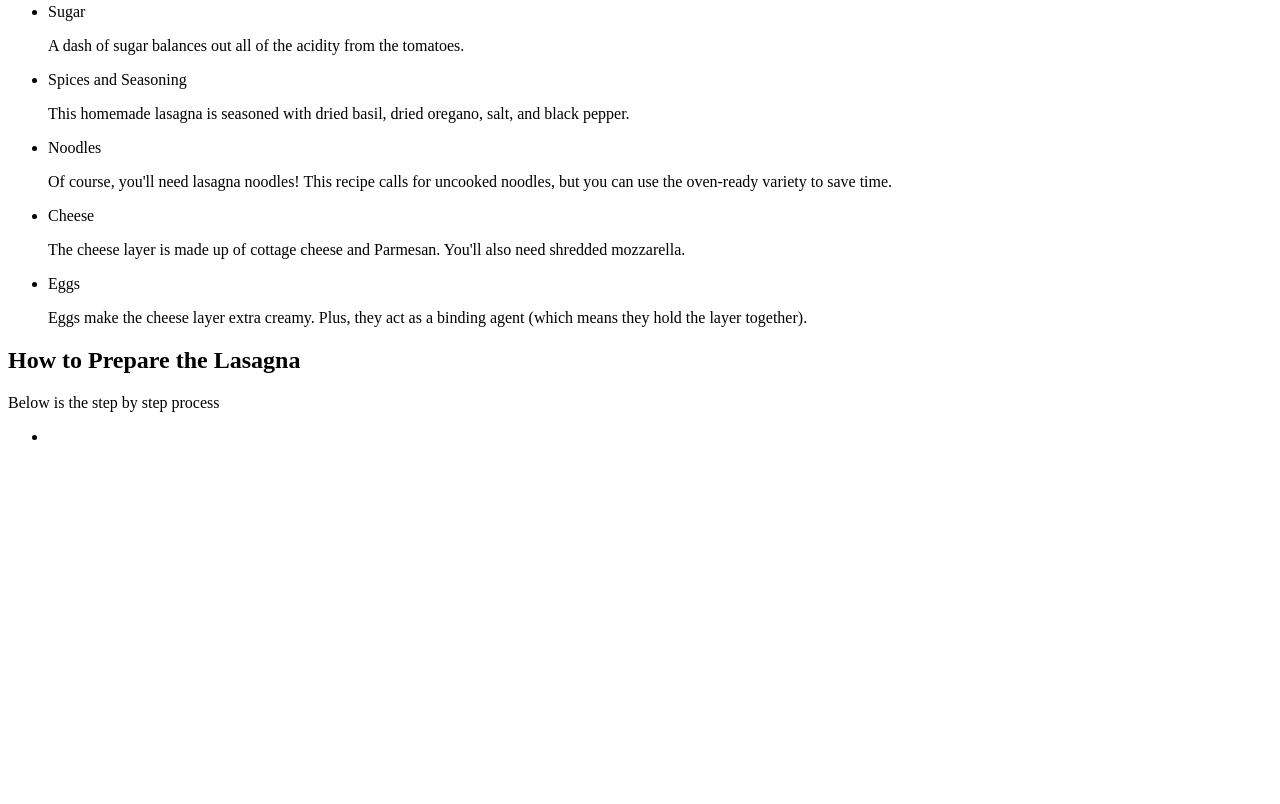
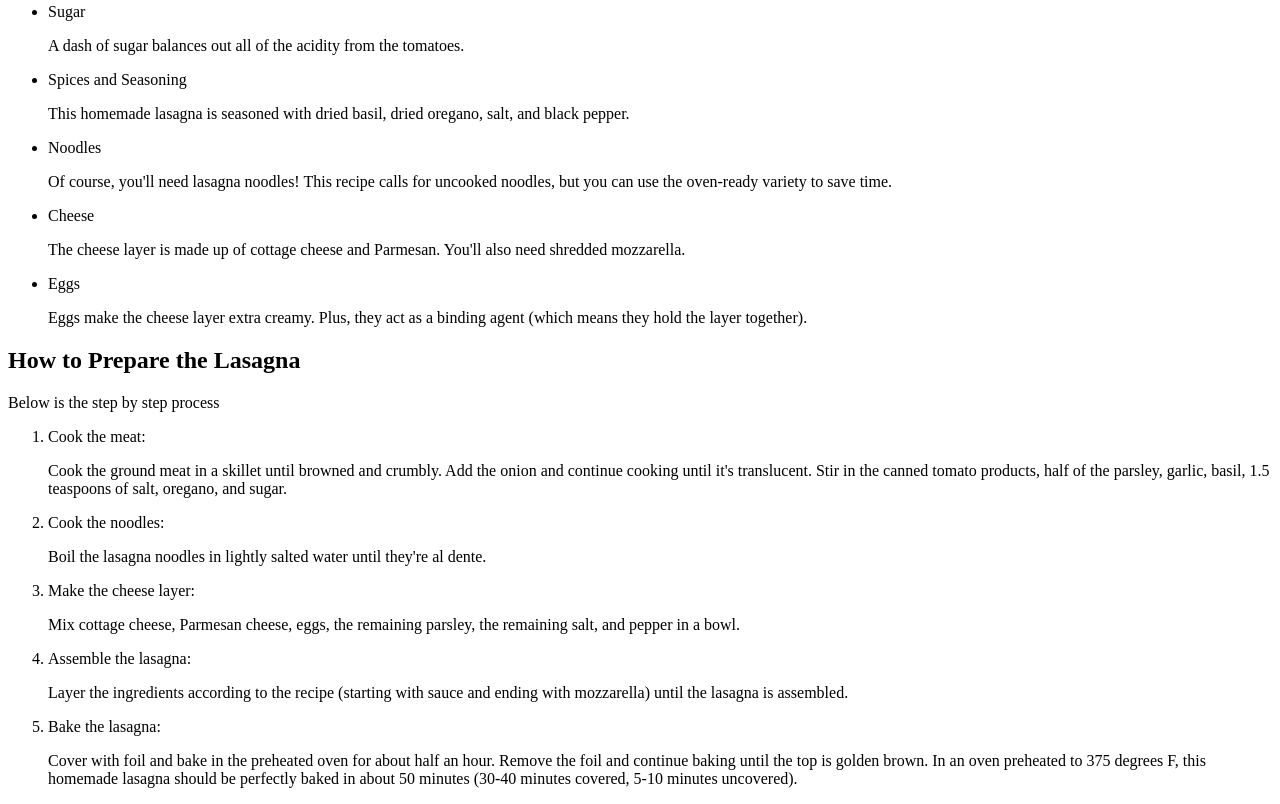
Before and after one commit to marcilustra/odin-recipes, a plain HTML site: page recipes/lasagna.html in a window 1280 px wide. Shown: the part 754-1558 px from the top of the page. Before the commit the page ends 1216 px from the top, so only its background shows below. Drawn offline with Linux system fonts and the light colour scheme.

Commit message:
Completed the lasagna page with the cooking process

```diff
--- a/recipes/lasagna.html
+++ b/recipes/lasagna.html
@@ -49,11 +49,28 @@
         </ul>
         <h2>How to Prepare the Lasagna</h2>
         <p>Below is the step by step process</p>
-        <ul>
+        <ol>
             <li>
-                <span></span>
-                <p></p>
+                <span>Cook the meat:</span>
+                <p>Cook the ground meat in a skillet until browned and crumbly. Add the onion and continue cooking until it's translucent. Stir in the canned tomato products, half of the parsley, garlic, basil, 1.5 teaspoons of salt, oregano, and sugar.</p>
             </li>
-        </ul>
+            <li>
+                <span>Cook the noodles:</span>
+                <p>Boil the lasagna noodles in lightly salted water until they're al dente.</p>
+            </li>
+            <li>
+                <span>Make the cheese layer:</span>
+                <p>Mix cottage cheese, Parmesan cheese, eggs, the remaining parsley, the remaining salt, and pepper in a bowl.</p>
+            </li>
+            <li>
+                <span>Assemble the lasagna:</span>
+                <p>Layer the ingredients according to the recipe (starting with sauce and ending with mozzarella) until the lasagna is assembled.</p>
+            </li>
+            <li>
+                <span>Bake the lasagna:</span>
+                <p> Cover with foil and bake in the preheated oven for about half an hour. Remove the foil and continue baking until the top is golden brown.
+                    In an oven preheated to 375 degrees F, this homemade lasagna should be perfectly baked in about 50 minutes (30-40 minutes covered, 5-10 minutes uncovered). </p>
+            </li>
+        </ol>
     </body>
 </html>
```
